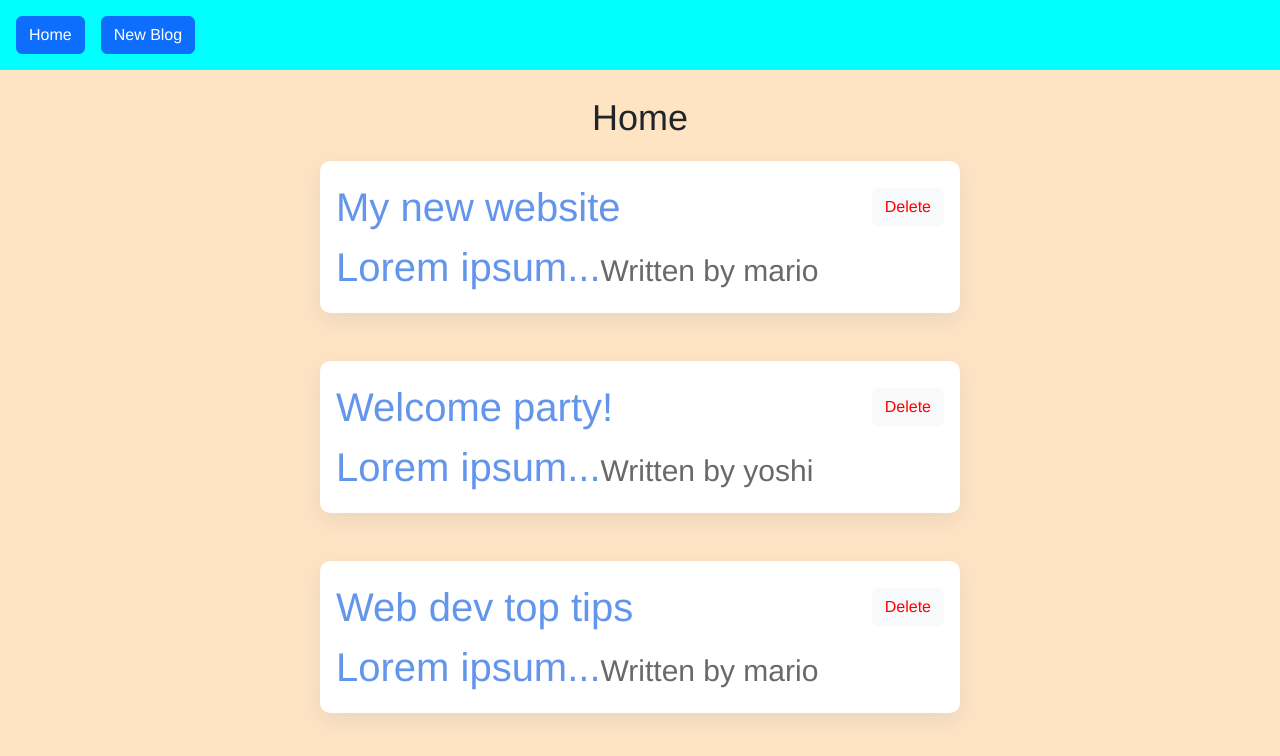
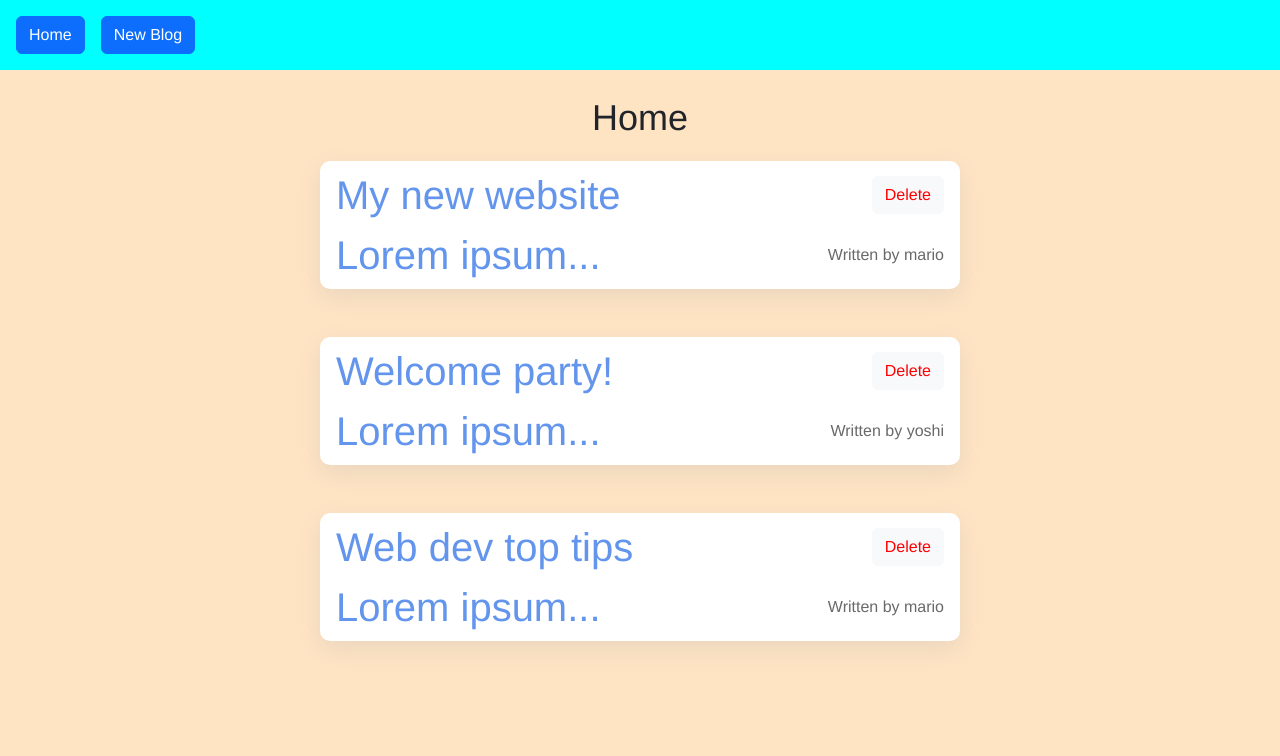
Before and after one commit to lukassilveira/react-study, a React (Create React App) app: page / in a window 1280 px wide. Shown: the top 756 px of the page. Built offline with nearby package versions, Linux system fonts and the light colour scheme.

Commit message:
refactoring

```diff
--- a/src/components/Home/Home.js
+++ b/src/components/Home/Home.js
@@ -1,23 +1,11 @@
 import "./Home.css";
-import { useState } from "react";
 import PostList from "../PostList/PostList";
 
 const HomeComponent = () => {
-	const [posts, setPosts] = useState([
-		{ title: "My new website", body: "Lorem ipsum...", author: "mario", id: 1 },
-		{ title: "Welcome party!", body: "Lorem ipsum...", author: "yoshi", id: 2 },
-		{
-			title: "Web dev top tips",
-			body: "Lorem ipsum...",
-			author: "mario",
-			id: 3,
-		},
-	]);
-
 	return (
 		<div className="home w-50 mx-auto">
 			<p className="home-title py-3 text-center">Home</p>
-			<PostList posts={posts} />
+			<PostList />
 		</div>
 	);
 };
--- a/src/components/PostCard/PostCard.css
+++ b/src/components/PostCard/PostCard.css
@@ -19,6 +19,10 @@
 	color: dimgray;
 }
 
+.post-author{
+	font-size: 16px;
+}
+
 .delete-button {
 	color: red !important;
 }
--- a/src/components/PostCard/PostCard.js
+++ b/src/components/PostCard/PostCard.js
@@ -1,13 +1,15 @@
 import "./PostCard.css";
 
-const PostCard = ({ title, author, body }) => {
+const PostCard = ({ id, title, author, body, deletePost }) => {
 	return (
-		<div className="post d-flex flex-column align-items-start w-100 mb-5 p-3">
+		<div className="post d-flex flex-column align-items-start w-100 mb-5 px-3 py-1" onClick={() => {
+			console.log("Clicking Post Card");
+		}}>
 			<div className="post-header d-flex w-100 align-items-center justify-content-between">
 				<span className="post-title">{title}</span>
-				<button className="btn btn-light delete-button">Delete</button>
+				<button className="btn btn-light delete-button" onClick={(e) => {deletePost(e, id)}}>Delete</button>
 			</div>
-			<div className="post-body">
+			<div className="post-body d-flex w-100 align-items-center justify-content-between">
 				<span className="post-title">{body}</span>
 				<span className="post-author">Written by {author}</span>
 			</div>
--- a/src/components/PostList/PostList.js
+++ b/src/components/PostList/PostList.js
@@ -1,17 +1,33 @@
+import { useState } from "react";
 import PostCard from "../PostCard/PostCard";
 
-const PostList = ({ posts }) => {
+const deletePost = (e, id) => {
+	console.log(id);
+	e.stopPropagation();
+};
+
+const PostList = () => {
+	const [posts, setPosts] = useState([
+		{ title: "My new website", body: "Lorem ipsum...", author: "mario", id: 1 },
+		{ title: "Welcome party!", body: "Lorem ipsum...", author: "yoshi", id: 2 },
+		{
+			title: "Web dev top tips",
+			body: "Lorem ipsum...",
+			author: "mario",
+			id: 3,
+		},
+	]);
 	return (
 		<div className="post-list">
 			{posts.map((post) => (
-				<div
-					key={post.id}
-				>
+				<div key={post.id}>
 					<PostCard
-                        title={post.title}
-                        body={post.body}
-                        author={post.author}
-                    />
+						title={post.title}
+						body={post.body}
+						author={post.author}
+						id={post.id}
+						deletePost={deletePost}
+					/>
 				</div>
 			))}
 		</div>
```
